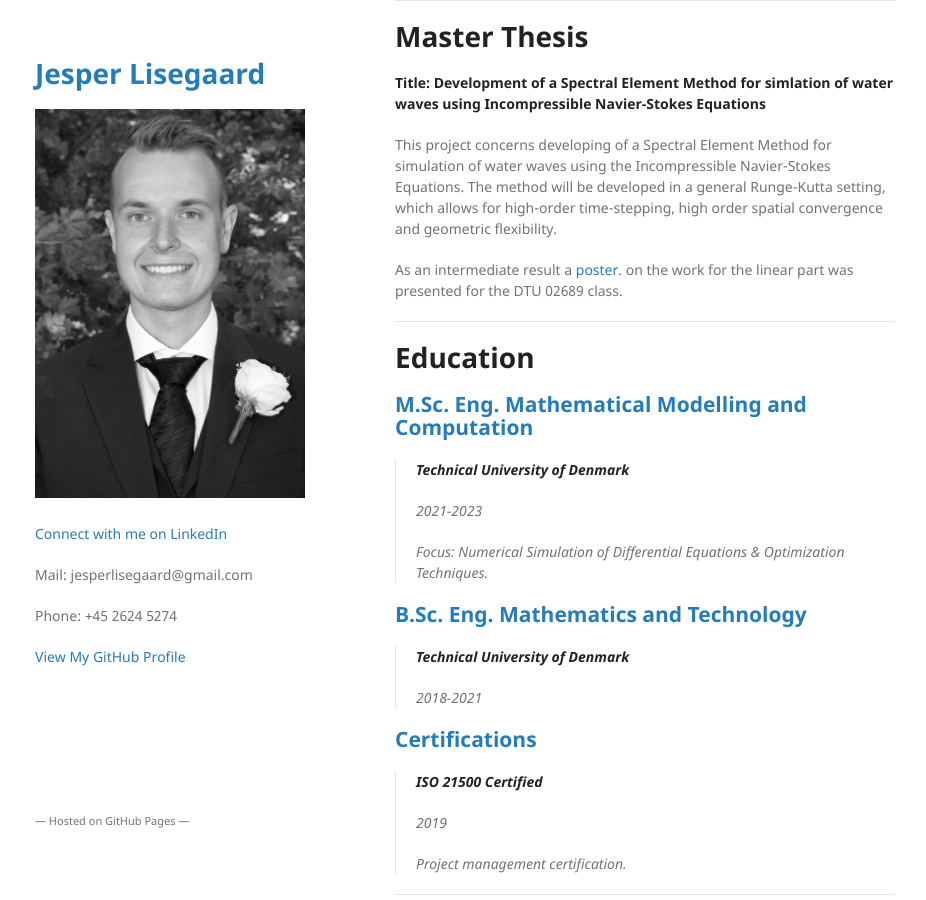
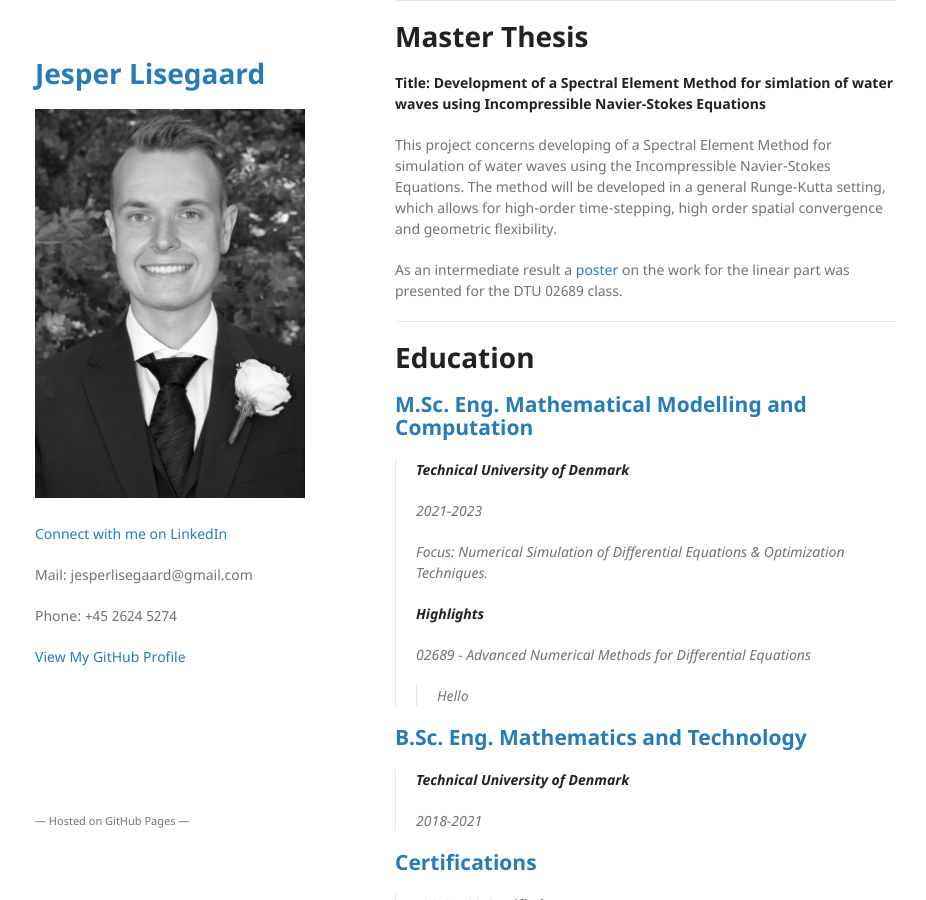
Before and after one commit to JLisegaard/jlisegaard.github.io, a Jekyll site: the page built from index.md, in a window 1280 px wide and 900 px high, scrolled down 262 px. Shown: the whole window, without its empty margins (175-1101 px from the left). Built offline with Jekyll 4.4.1, drawn with Linux system fonts in a browser that asks for light colours.

Commit message:
Update index.md

```diff
--- a/index.md
+++ b/index.md
@@ -18,7 +18,7 @@ I am a dedicated and ambitious engineer within applied mathematics, who possess
 
 This project concerns developing of a Spectral Element Method for simulation of water waves using the Incompressible Navier-Stokes Equations. The method will be developed in a general Runge-Kutta setting, which allows for high-order time-stepping, high order spatial convergence and geometric flexibility.
 
-As an intermediate result a [poster](./NSE_Poster_linear.html). on the work for the linear part was presented for the DTU 02689 class.
+As an intermediate result a [poster](./NSE_Poster_linear.html) on the work for the linear part was presented for the DTU 02689 class.
 
 * * *
 
@@ -31,6 +31,15 @@ As an intermediate result a [poster](./NSE_Poster_linear.html). on the work for
 > 2021-2023
 >
 > Focus: Numerical Simulation of Differential Equations & Optimization Techniques.
+>
+> **Highlights**
+>
+>  _02689 - Advanced Numerical Methods for Differential Equations_
+> >
+> > Hello
+> >
+>
+
 
 
 
```
